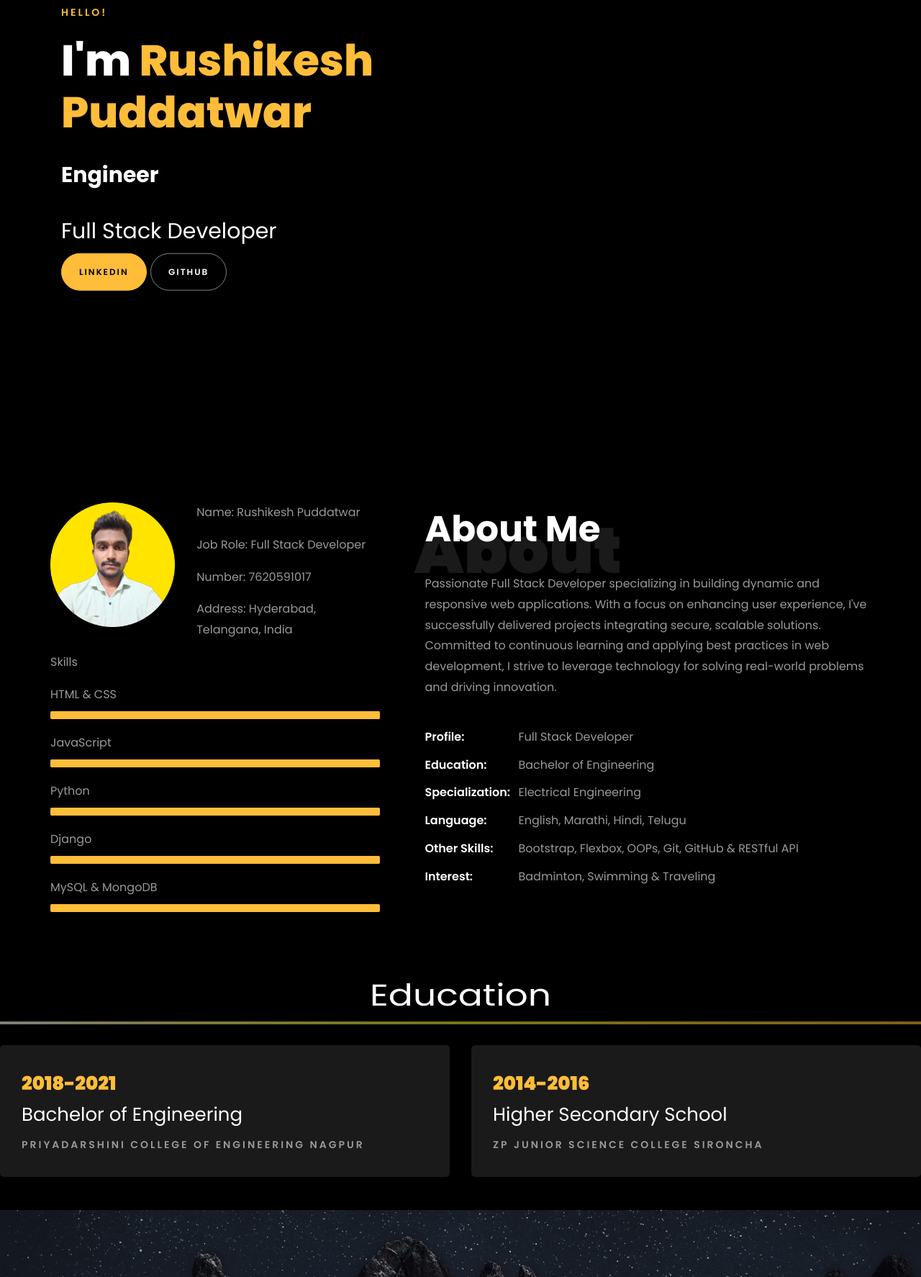
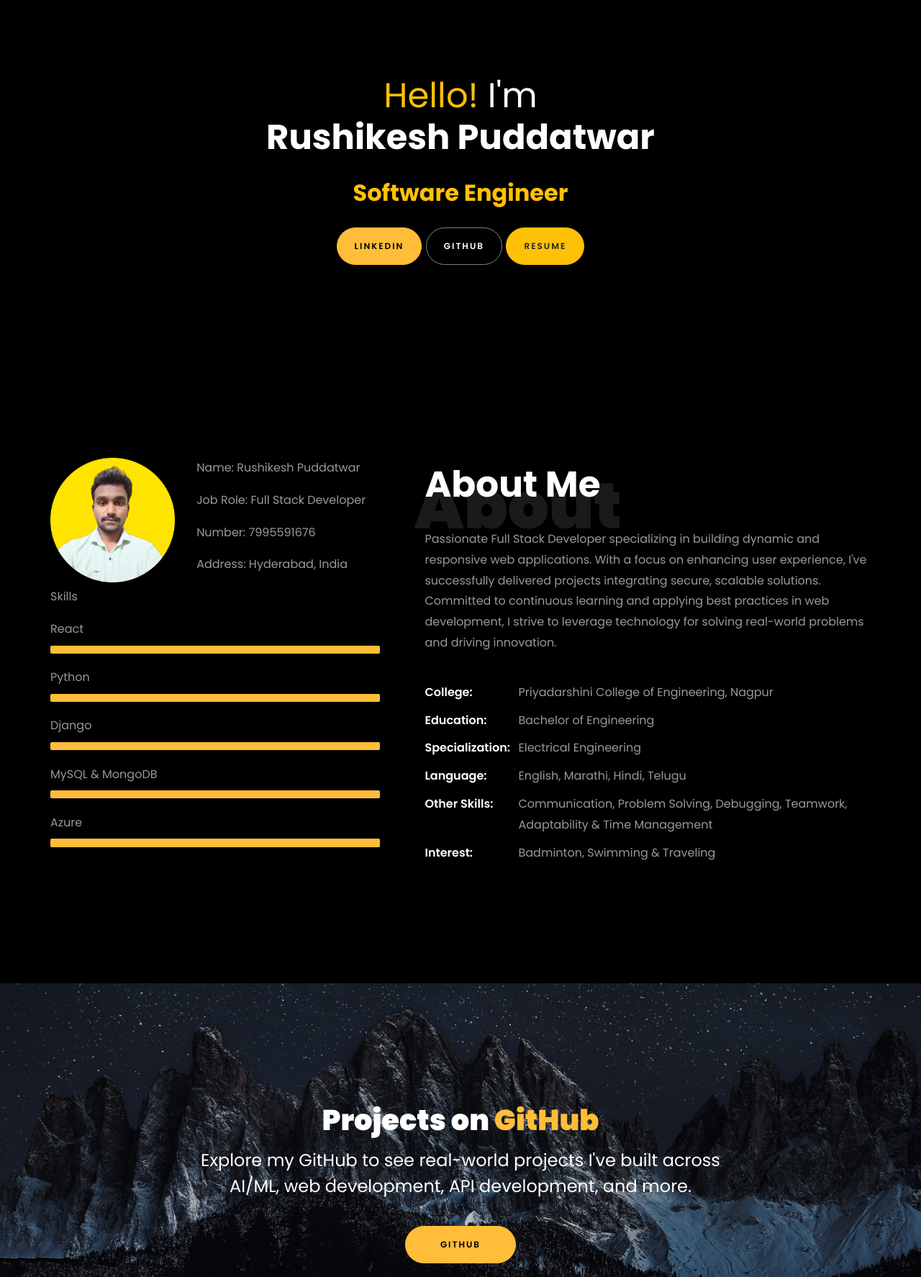
Before and after one commit to rpuddatwar/rpuddatwar.github.io, a plain HTML site: page index.html in a window 1280 px wide. Shown: the part 164-1938 px from the top of the page at 72% size. Drawn offline with Linux system fonts and the light colour scheme; files whose address does not match are found by name.

Commit message:
New Number

```diff
--- a/index.html
+++ b/index.html
@@ -21,6 +21,8 @@
     <link rel="stylesheet" href="css/flaticon.css">
     <link rel="stylesheet" href="css/icomoon.css">
     <link rel="stylesheet" href="css/style.css">
+	<!-- <link href="https://cdn.jsdelivr.net/npm/bootstrap@5.3.0/dist/css/bootstrap.min.css" rel="stylesheet"> -->
+
 
 
 
@@ -57,27 +59,7 @@
 }
 
 
-/* Animation styles */
-#typing-animation {
-  position: relative;
-  font-size: 30px;
-  font-weight: bold;
-  color: rgb(255, 255, 255);
-  overflow: hidden;
-  white-space: nowrap;
-  animation: typing 3s steps(20, end) infinite;
-}
 
-#typing-animation:before {
-  content: "";
-  /* position: absolute; */
-  top: 0;
-  left: 0;
-  width: 0;
-  height: 100%;
-  background-color: #ccc;
-  animation: typing-cursor 0.5s ease-in-out infinite;
-}
 
 @keyframes typing {
   from {
@@ -113,13 +95,12 @@
 </style>
 
 
+
 </head>
 	<body data-spy="scroll" data-target=".site-navbar-target" data-offset="300">
-
-
 	<nav class="navbar navbar-expand-lg navbar-dark ftco_navbar ftco-navbar-light site-navbar-target" id="ftco-navbar">
 	<div class="container">
-	      <a class="navbar-brand" href="index.html">Rushikesh Puddatwar</a>
+		<a class="navbar-brand" href="index.html">Rpuddatwar</a>
 		<button class="navbar-toggler js-fh5co-nav-toggle fh5co-nav-toggle" type="button" data-toggle="collapse" data-target="#ftco-nav" aria-controls="ftco-nav" aria-expanded="false" aria-label="Toggle navigation">
 		<span class="oi oi-menu"></span> Menu
 		</button>
@@ -128,81 +109,44 @@
 		<ul class="navbar-nav nav ml-auto">
 			<li class="nav-item"><a href="#home-section" class="nav-link"><span>Home</span></a></li>
 			<li class="nav-item"><a href="#about-section" class="nav-link"><span>About</span></a></li>
-<!-- 	          <li class="nav-item"><a href="#resume-section" class="nav-link"><span>Resume</span></a></li> -->
 			<li class="nav-item"><a href="#project-section" class="nav-link"><span>Projects</span></a></li>
 			<li class="nav-item"><a href="#contact-section" class="nav-link"><span>Contact</span></a></li>
 		</ul>
 		</div>
 	</div>
 	</nav>
-	  <section id="home-section" class="hero">
-		  <div class="home-slider  owl-carousel">
-	       <div class="slider-item ">
-	      	<div class="overlay"></div>
+
+	<section id="home-section" style="height: 100vh; display: flex; align-items: center; ">
 		<div class="container">
-	          <div class="row d-md-flex no-gutters slider-text align-items-end justify-content-end" data-scrollax-parent="true">
-	          	<div class="one-third js-fullheight order-md-last img" style="background-image:url(#);">
-	          	 <div class="overlay"></div>
-	          	</div>
-		          <div class="one-forth d-flex  align-items-center ftco-animate" data-scrollax=" properties: { translateY: '70%' }">
-		          	<div class="text">
-		          		<span class="subheading">Hello!</span>
-			            <h1 class="mb-4 mt-3">I'm <span>Rushikesh Puddatwar</span></h1>
+		  <div class="row d-md-flex no-gutters slider-text align-items-center justify-content-center" data-scrollax-parent="true">
+			<div class="one-forth d-flex align-items-center ftco-animate" data-scrollax=" properties: { translateY: '70%' }">
+			  <div class="text text-center">
+				<h1 class="mb-4 mt-3">
+				  <span style="color: #ffc107;">Hello!</span> <span style="color: #ffffff;">I'm</span><br>
+				  <span style="font-weight: bold;">Rushikesh Puddatwar</span>
+				</h1>
 
-						<!-- Element to contain animated typing -->
-						<span id="typing-animation"></span>
+				<h2 class="mb-4">
+				  <span id="typing-animation" style="color: #ffc107; font-weight: bold;"></span>
+				</h2>
+				<h2 class="mb-4" style="color: #ffc107; font-weight: bold;">
+					Software Engineer
+				</h2>
 
-						<script>
-
-						// Initialize the typing animation
-						const typingAnimationElement = document.getElementById('typing-animation');
-
-						// Create an array of typing text
-						const typingTexts = [
-						'Software',
-						'Engineer',
-						];
-
-						// Create a function to display the typing animation for a given text
-						function playTypingAnimation(text) {
-						// Loop through each character and add it to the element
-						for (let i = 0; i < text.length; i++) {
-							setTimeout(() => {
-							typingAnimationElement.textContent += text[i];
-							}, i * 200); // Increase the delay to slow down the typing animation
-						}
-
-						// Once the animation is complete, reset the text and start over
-						setTimeout(() => {
-							typingAnimationElement.textContent = '';
-							playTypingAnimation(typingTexts[(typingTexts.indexOf(text) + 1) % typingTexts.length]);
-						}, text.length * 200);
-						}
-
-						// Start the typing animation loop
-						playTypingAnimation(typingTexts[0]);
-
-						</script>
-
-						<br>
-						<br>
-			            <h2>Full Stack Developer</h2>
-						<!-- <h2 class="d-flex" style="margin-bottom: 0">With over 5 years of experience</h2> -->
-						<!-- <br> -->
-			            <p><a href="https://www.linkedin.com/in/rpuddatwar/" class="btn btn-primary py-3 px-4">Linkedin</a>
-					<a href="https://github.com/rpuddatwar" class="btn btn-white btn-outline-white py-3 px-4">GitHub</a>
+				<p>
+				  <a href="https://www.linkedin.com/in/rpuddatwar/" class="btn btn-primary py-3 px-4" target="_blank">LinkedIn</a>
+				  <a href="https://github.com/rpuddatwar" class="btn btn-white btn-outline-white py-3 px-4" target="_blank">GitHub</a>
+				  <a href="https://drive.google.com/file/d/13l0F3UNm_cBZzskIMM7PDloMqgMmZJzT/view?usp=drive_link" class="btn btn-warning py-3 px-4" target="_blank">Resume</a>
 				</p>
-		            </div>
-		          </div>
 			  </div>
 			</div>
 		  </div>
 		</div>
 	</section>
 
+	<section id="about-section" class="ftco-about ftco-no-pt ftco-no-pb ftco-counter img" style="height: 100vh">
+	<!-- <section class="ftco-section ftco-no-pt ftco-no-pb ftco-counter img" id="about-section"> -->
 
-
-    <section class="ftco-about img ftco-section ftco-no-pb" id="about-section">
 	<div class="container">
 		<div class="row">
 			<div class="row d-flex align-items-stretch">
@@ -221,21 +165,21 @@
 									<div class="about-info">
 									<p><span class="title-s">Name: </span> <span>Rushikesh Puddatwar</span></p>
 									<p><span class="title-s">Job Role: </span> <span>Full Stack Developer</span></p>
- 										<p><span class="title-s">Number: </span> <span>7620591017</span></p>
-										<p><span class="title-s">Address: </span> <span>Hyderabad, Telangana, India</span></p>
+									<p><span class="title-s">Number: </span> <span>7995591676</span></p>
+									<p><span class="title-s">Address: </span> <span>Hyderabad, India</span></p>
 									</div>
 								</div>
 								</div>
 
 							<div class="skill-mf">
 								<p class="title-s">Skills</p>
-									<span>HTML & CSS</span> <span class="pull-right"></span>
+								<!-- <span>HTML, CSS & JavaScript</span> <span class="pull-right"></span>
 								<div class="progress">
 									<div class="progress-bar" role="progressbar" style="width: 100%;" aria-valuenow="100" aria-valuemin="0"
 										aria-valuemax="100"></div>
-									</div>
+								</div> -->
 
-									<span>JavaScript</span> <span class="pull-right"></span>
+								<span>React</span> <span class="pull-right"></span>
 								<div class="progress">
 									<div class="progress-bar" role="progressbar" style="width: 100%" aria-valuenow="100" aria-valuemin="0"
 										aria-valuemax="100"></div>
@@ -259,11 +203,11 @@
 										aria-valuemax="100"></div>
 								</div>
 
-									<!-- <span>MongoDB</span> <span class="pull-right"></span>
+								<span>Azure</span> <span class="pull-right"></span>
 								<div class="progress">
 									<div class="progress-bar" role="progressbar" style="width: 100%" aria-valuenow="100" aria-valuemin="0"
 										aria-valuemax="100"></div>
-									</div> -->
+								</div>
 							</div>
 						</div>
 					</div>
@@ -282,13 +226,13 @@
 								I strive to leverage technology for solving real-world problems and driving innovation.
 							</p>
 							<ul class="about-info mt-4 px-md-0 px-2">
-									<li class="d-flex"><span>Profile:</span> <span>Full Stack Developer</span></li>
+								<li class="d-flex"><span>College:</span> <span>Priyadarshini College of Engineering, Nagpur</span></li>
 								<!-- <li class="d-flex"><span>Domain:</span> <span>Retail, Ecommerce, BFSI &amp; Digital Marketing</span></li> -->
 								<li class="d-flex"><span>Education:</span> <span>Bachelor of Engineering</span></li>
 								<li class="d-flex"><span>Specialization:</span> <span>Electrical Engineering</span></li>
 								<li class="d-flex"><span>Language:</span> <span>English, Marathi, Hindi, Telugu</span></li>
 								<!-- <li class="d-flex"><span>BI Tools:</span> <span>Microsoft Power BI, Looker &amp; Tableau</span></li> -->
-									<li class="d-flex"><span>Other Skills:</span> <span>Bootstrap, Flexbox, OOPs, Git, GitHub &amp; RESTful API</span></li>
+								<li class="d-flex"><span>Other Skills:</span> <span>Communication, Problem Solving, Debugging, Teamwork, Adaptability &amp; Time Management</span></li>
 								<li class="d-flex"><span>Interest:</span> <span>Badminton, Swimming &amp; Traveling</span></li>
 
 							</ul>
@@ -297,13 +241,6 @@
 
 
 					<div class="counter-wrap ftco-animate d-flex mt-md-3">
-<!-- 							<div class="text">
-								<p class="mb-4">
-									<span class="number" data-number="5">0</span> <span>+</span>
-									<span>&nbsp; Projects completed</span>
-								</p>
-<!-- 								<p><a href="https://www.linkedin.com/in/rpuddatwar/" class="btn btn-primary py-3 px-3">LinkedIn</a></p> -->
-<!-- 							</div> -->
 					</div>
 				</div>
 			</div>
@@ -311,123 +248,22 @@
 	</div>
 	</section>
 
+	<section id="project-section" class="ftco-section ftco-no-pt ftco-no-pb ftco-counter img" style="height: 100vh">
+		<div class="ftco-section ftco-hireme img margin-top" style="background-image: url(images/bg_1.jpg); position: relative; z-index: 1;">
+			<div class="row justify-content-center">
+				<div class="col-md-7 ftco-animate text-center" style="position: relative; z-index: 2;">
+					<h2>Projects on <span>GitHub</span></h2>
+					<div class="heading">
+						<h4>Explore my GitHub to see real-world projects I've built across AI/ML, web development, API development, and more.</h4>
 						<br>
-
-		<div class="row">
-			<h1 class="big-4">Education</h1>
-			<div class="underline"></div>
-		</div>
-		<br>
-		<be>
-			<div class="row">
-    			<!-- <div class="col-md-6">
-    				<div class="resume-wrap ftco-animate">
-    					<span class="date">2022-2024</span>
-    					<h2>Full Stack Developer</h2>
-    					<span class="position">Nxtwave</span>
-    				</div>
-    			</div> -->
-
-    			<div class="col-md-6">
-    				<div class="resume-wrap ftco-animate">
-    					<span class="date">2018-2021</span>
-    					<h2>Bachelor of Engineering</h2>
-    					<span class="position">Priyadarshini College of Engineering Nagpur</span>
-<!--     					<p class="mt-4">College: Priyadarshini College of Engineering Nagpur</p> -->
+						<!-- GitHub Button -->
+						<p>
+							<a href="https://github.com/rpuddatwar" class="btn btn-primary py-3 px-5" target="_blank" rel="noopener noreferrer">
+								GitHub
+							</a>
+						</p>
 					</div>
 				</div>
-
-    			<div class="col-md-6">
-    				<div class="resume-wrap ftco-animate">
-    					<span class="date">2014-2016</span>
-    					<h2>Higher Secondary School</h2>
-    					<span class="position">ZP Junior Science College Sironcha</span>
-<!--     					<p class="mt-4">School: ZP Junior Science College Sironcha</p> -->
-    				</div>
-				</div>
-    		</div>
-    	</div>
-    </section>
-
-<br>
-<br>
-<br>
-
-	<section class="ftco-section ftco-no-pt ftco-no-pb ftco-counter img" id="project-section">
-	  <div class="ftco-section ftco-hireme img margin-top" style="background-image: url(images/bg_1.jpg)">
-			<!-- <div class="container"> -->
-				<div class="row justify-content-center">
-					<div class="col-md-7 ftco-animate text-center">
-						<h2>Projects on<span> Github  </span> </h2>
-						<div class="heading"> <h4> I love to solve business problems &amp; uncover hidden data stories </h4>
-						<br>
-						<p><a href="https://github.com/rpuddatwar" class="btn btn-primary py-3 px-5">GitHub</a></p>
-						</div>
-					</div>
-				</div>
-			<!-- </div> -->
-		</div>
-	</section>
-
-
-
-    <section class="ftco-section contact-section ftco-no-pb" id="contact-section">
-      <div class="container">
-      	<div class="row justify-content-center mb-5 pb-3">
-          <div class="col-md-7 heading-section text-center ftco-animate">
-            <h1 class="big big-2">Contact</h1>
-            <h2 class="mb-4">Contact Me</h2>
-            <p>Below are the details to reach out to me!</p>
-          </div>
-        </div>
-
-        <div class="row d-flex justify-content-center contact-info mb-5">
-          <div class="col-md-6 col-lg-3 d-flex ftco-animate">
-          	<div class="align-self-stretch box p-4 text-center">
-          		<div class="icon d-flex align-items-center justify-content-center">
-          			<span class="icon-map-signs"></span>
-          		</div>
-          		<h3 class="mb-4">Address</h3>
-	            <p>Hyderabad, Telangana, India</p>
-	          </div>
-          </div>
-          <div class="col-md-6 col-lg-3 d-flex ftco-animate">
-          	<div class="align-self-stretch box p-4 text-center">
-          		<div class="icon d-flex align-items-center justify-content-center">
-          			<span class="icon-phone2"></span>
-          		</div>
-          		<h3 class="mb-4">Contact Number</h3>
-	            <p><a href="tel://0101010101">+91 7620591017</a></p>
-	          </div>
-          </div>
-          <div class="col-md-6 col-lg-3 d-flex ftco-animate">
-          	<div class="align-self-stretch box p-4 text-center">
-          		<div class="icon d-flex align-items-center justify-content-center">
-          			<span class="icon-paper-plane"></span>
-          		</div>
-          		<h3 class="mb-4">Email Address</h3>
-	            <p><a href="mailto:info@yoursite.com">rushikesh.puddatwar123@gmail.com</a></p>
-	          </div>
-          </div>
-
-		  <div class="container">
-			<br>
-			<br>
-			<div class="row justify-content-center">
-				<div class="col-md-7 ftco-animate text-center">
-					<h2>Have a<span> Question?  </span> <a href="https://docs.google.com/forms/d/e/1FAIpQLSdweYN43ov8QtdlIXkS39A371_pR80QI01hZD3YkJyobJ0efg/viewform?usp=sf_link" class="btn btn-primary py-3 px-5">Click Here</a> </h2>
-				</div>
-			</div>
-				<br>
-					<ul class="ftco-footer-social list-unstyled d-flex justify-content-center align-items-center mb-0">
-					  <li class="ftco-animate normal-txt">Find me on  </li>
-					  <li class="ftco-animate"><a href="https://www.youtube.com/@rushikeshpuddatwar3620"><span class="icon-youtube"></span></a></li>
-					  <li class="ftco-animate"><a href="https://www.linkedin.com/in/rpuddatwar/"><span class="icon-linkedin"></span></a></li>
-					  <li class="ftco-animate"><a href="https://twitter.com/RushikeshoP4"><span class="icon-twitter"></span></a></li>
-					  <!-- <li class="ftco-animate"><a href="https://twitter.com/rishabhnmishra"><span class="icon-facebook"></span></a></li> -->
-				      <li class="ftco-animate"><a href="https://www.instagram.com/r_k_8755"><span class="icon-instagram"></span></a></li>
-					</ul>
-				<br>
 			</div>
 		</div>
 	</section>
@@ -435,18 +271,74 @@
 
 
 
-    <footer class="ftco-footer ftco-section">
+
+	<section id="contact-section" class="ftco-section contact-section ftco-no-pb" style="height: 100vh">
 		<div class="container">
-		  <div class="row">
+
+		  <!-- Heading -->
+		  <div class="row justify-content-center mb-5 pb-3">
+			<div class="col-md-7 heading-section text-center ftco-animate">
+			  <h1 class="big big-2">Contact</h1>
+			  <h2 class="mb-4">Contact Me</h2>
+			  <!-- <p>Below are the details to reach out to me!</p> -->
+			</div>
+		  </div>
+
+		  <!-- Contact Info Cards -->
+		  <div class="row d-flex justify-content-center contact-info mb-5">
+
+			<div class="col-md-6 col-lg-3 d-flex ftco-animate">
+			  <div class="align-self-stretch box p-4 text-center">
+				<div class="icon d-flex align-items-center justify-content-center">
+				  <span class="icon-map-signs"></span>
+				</div>
+				<h3 class="mb-4">Address</h3>
+				<p>Hyderabad, India</p>
+			  </div>
+			</div>
+
+			<div class="col-md-6 col-lg-3 d-flex ftco-animate">
+			  <div class="align-self-stretch box p-4 text-center">
+				<div class="icon d-flex align-items-center justify-content-center">
+				  <span class="icon-phone2"></span>
+				</div>
+				<h3 class="mb-4">Contact Number</h3>
+				<p><a href="tel:+917995591676">+91 7995591676</a></p>
+			  </div>
+			</div>
+
+			<div class="col-md-6 col-lg-3 d-flex ftco-animate">
+			  <div class="align-self-stretch box p-4 text-center">
+				<div class="icon d-flex align-items-center justify-content-center">
+				  <span class="icon-paper-plane"></span>
+				</div>
+				<h3 class="mb-4">Email Address</h3>
+				<p><a href="mailto:rushikesh.puddatwar98@gmail.com">rushikesh.puddatwar98@gmail.com</a></p>
+			  </div>
+			</div>
+
+		  </div>
+
+		  <!-- Social Media Icons -->
+		  <div class="row justify-content-center">
 			<div class="col-md-12 text-center">
-
-			  <p><!-- Link back to Colorlib can't be removed. Template is licensed under CC BY 3.0. -->
-	Copyright &copy;<script>document.write(new Date().getFullYear());</script> All rights reserved | This template is made with <i class="icon-heart color-danger" aria-hidden="true"></i> by <a href="https://colorlib.com" target="_blank">Colorlib</a>
-	<!-- Link back to Colorlib can't be removed. Template is licensed under CC BY 3.0. --></p>
+			  <div class="align-self-stretch box p-4">
+				<ul class="ftco-footer-social list-unstyled d-flex justify-content-center align-items-center mb-0">
+				  <li class="ftco-animate normal-txt mr-3">Find me on</li>
+				  <li class="ftco-animate mx-2"><a href="https://www.youtube.com/@rushikeshpuddatwar3620"><span class="icon-youtube"></span></a></li>
+				  <li class="ftco-animate mx-2"><a href="https://www.linkedin.com/in/rpuddatwar/"><span class="icon-linkedin"></span></a></li>
+				  <li class="ftco-animate mx-2"><a href="https://twitter.com/RushikeshoP4"><span class="icon-twitter"></span></a></li>
+				  <li class="ftco-animate mx-2"><a href="https://www.instagram.com/r_k_8755"><span class="icon-instagram"></span></a></li>
+				</ul>
 			  </div>
 			</div>
 		  </div>
-	  </footer>
+
+		</div>
+	  </section>
+
+
+
 
 
 	<!-- loader -->
```
Lines whose indentation alone changed are shown as unchanged.
